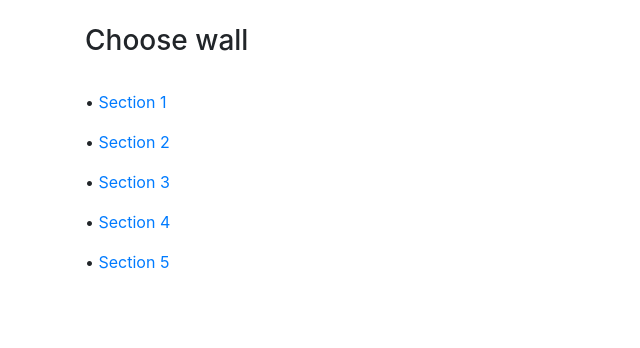
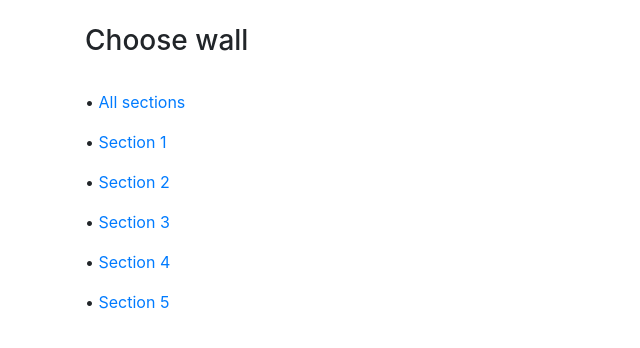
Before and after one commit to javigallostra/RocoLib, a Flask app: page /create in a window 1280 px wide. Shown: the top 348 px of the page, without its empty margins (0-640 px from the left). Run offline with Flask 2, Linux system fonts and the light colour scheme; some libraries are stand-ins or nearby versions.

Commit message:
Add link to panorama

```diff
--- a/templates/create.html
+++ b/templates/create.html
@@ -23,6 +23,7 @@
           <br />
           <h3>Choose wall</h3>
           <br />
+          <p>&bull;<a href="/walls/sAll"> All sections</a></p>
           <p>&bull;<a href="/walls/s1"> Section 1</a></p>
           <p>&bull;<a href="/walls/s2"> Section 2</a></p>
           <p>&bull;<a href="/walls/s3"> Section 3</a></p>
```
